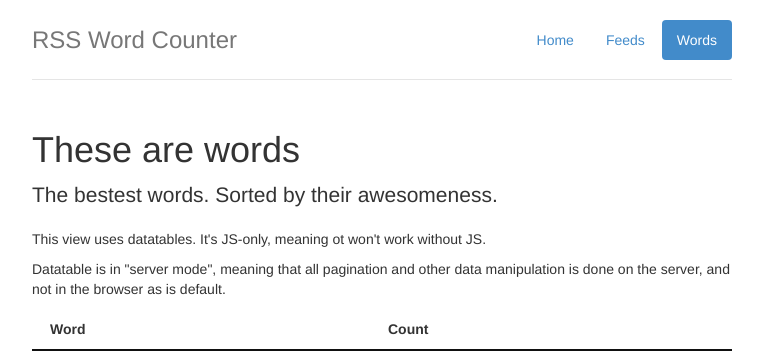
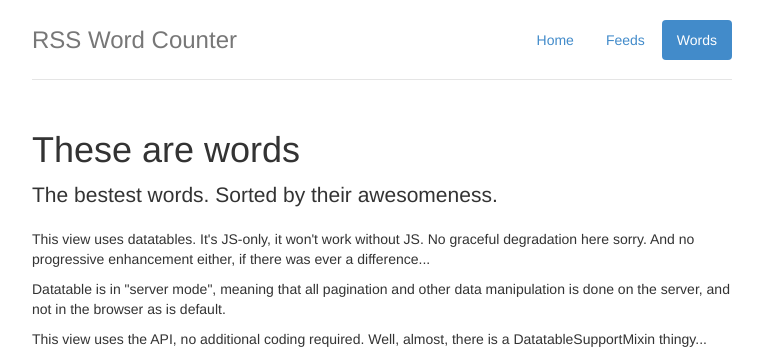
Before and after one commit to frnhr/rsstest, a Django app: template console/templates/console/words.html in a window 1280 px wide. Shown: the top 359 px of the page, without its empty margins (258-1021 px from the left). Run offline with Django 3.2, Linux system fonts and the light colour scheme; the template is opened without the code that fills it, so the values that code supplies are empty; parts of the project's set-up code (start-up, migrations or seed data) failed here and were passed over; some libraries are stand-ins or nearby versions.

Commit message:
angled quotes are not word-making-letters; a nojs alert

```diff
--- a/api/management/commands/processrss.py
+++ b/api/management/commands/processrss.py
@@ -1,3 +1,5 @@
+# -*- coding: utf-8 -*-
+
 import re
 import string
 from django.conf import settings
@@ -46,7 +48,7 @@ class Command(BaseCommand):
                 if just_created:
                     wordcount = {}
                     tick(False)
-                    words = re.sub(r'[%s]' % re.escape(string.punctuation), ' ', entry.text.lower()).split()
+                    words = re.sub(ur'[%s“”]' % re.escape(string.punctuation), ' ', entry.text.lower()).split()
                     tick('words list')
                     words.sort()
                     tick('words sort')
--- a/console/static/console/console.js
+++ b/console/static/console/console.js
@@ -1,3 +1,5 @@
+jQuery('.nojs').hide();
+
 jQuery(function($){
     $('.has_tooltip').tooltip();
 });
--- a/console/templates/console/words.html
+++ b/console/templates/console/words.html
@@ -8,9 +8,11 @@
         <div class="col-sm-12">
             <h1>These are words</h1>
             <p class="lead">The bestest words. Sorted by their awesomeness.</p>
-            <p>This view uses datatables. It's JS-only, meaning ot won't work without JS.</p>
+            <p>This view uses datatables. It's JS-only, it won't work without JS. No graceful degradation here sorry. And no progressive enhancement either, if there was ever a difference...</p>
             <p>Datatable is in "server mode", meaning that all pagination and other data manipulation is done on the server, and not in the browser as is default.</p>
+            <p>This view uses the API, no additional coding required. Well, almost, there is a DatatableSupportMixin thingy...</p>
 
+            <div class="alert alert-danger nojs" role="alert">This page uses JavaScript. Please enable J-a-v-a-S-c-r-i-p-t in your browser.</div>
             <table id="words" class="display" cellspacing="0" width="100%">
                 <thead>
                     <tr>
```
